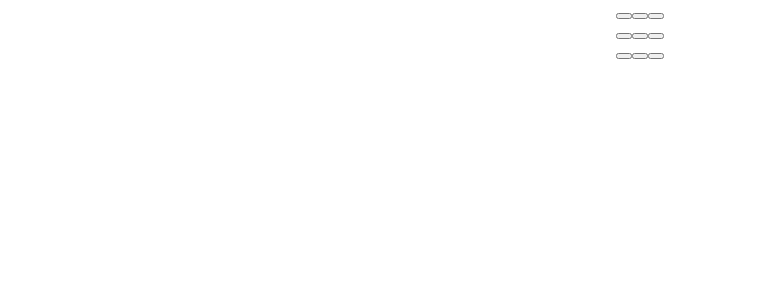
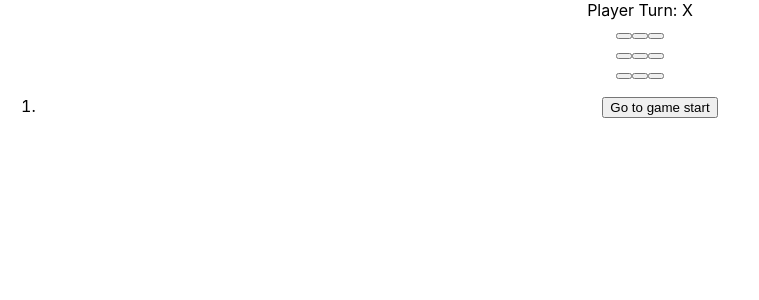
Before and after one commit to DJ-Lor/reacttictactoe, a React (Create React App) app: page / in a window 1280 px wide. Shown: the top 300 px of the page, without its empty margins (0-759 px from the left). Built offline with nearby package versions, Linux system fonts and the light colour scheme.

Commit message:
history logic

```diff
--- a/src/App.js
+++ b/src/App.js
@@ -1,5 +1,5 @@
-import './App.css';
-import Square from './components/Board';
+import './App.css'
+import GameParent from './components/GameParent';
 
 function App() {
 
@@ -7,7 +7,7 @@
   return (
     <div className="App">
 
-      <Square />
+      <GameParent />
 
     </div>
   );
--- a/src/components/Board.jsx
+++ b/src/components/Board.jsx
@@ -1,31 +1,41 @@
-import { useState } from "react";
 import Square from "./Square";
 import calculateWinner from "../helper/calculateWinner";
 
-export default function Board() {
-
-    const [ squares , setSquares ] = useState((Array(9).fill(null)));
-    const [ xIsNext, setXisNext ] = useState(true);
+export default function Board({xIsNext, squares, onPlay}) {
 
     function handleClick(i) {
 
-        if (squares[i] && calculateWinner(squares)) return
+        if (squares[i] || calculateWinner(squares)) {
+            return;
+        }
 
         const newSquares = squares.slice();
 
         if (xIsNext) {
             newSquares[i] = "X";
-            setSquares(newSquares);
-            setXisNext(!xIsNext);
+
         } else {
             newSquares[i] = "O";
-            setSquares(newSquares);
-            setXisNext(!xIsNext);
         }
+        onPlay(newSquares);
     }
+
+    const winner = calculateWinner(squares);
+    let status;
+
+    if (winner) {
+        status = "Winner:" + winner;
+    } else {
+        status = "Player Turn:" + (xIsNext? "  X" : "  O");
+    }
+
     return (
 
     <div>
+
+        <div className="status">
+            {status}
+        </div>
 
         <div className="board-row">
             <Square value={squares[0]} onSquareClick={() => handleClick(0)}/>
--- /dev/null
+++ b/src/components/GameParent.jsx
@@ -0,0 +1,46 @@
+import Board from "./Board";
+import { useState } from "react";
+
+export default function GameParent() {
+
+
+    const [ history, setHistory ] = useState([Array(9).fill(null)]);
+    const [currentMove, setCurrentMove] = useState(0)
+    const xIsNext = currentMove % 2 === 0;
+    const currentSquares = history[currentMove];
+
+    function handlePlay(newSquares){
+        const nextHistory = [...history.slice(0, currentMove + 1), newSquares];
+        setHistory(nextHistory);
+        setCurrentMove(nextHistory.length - 1);
+    }
+
+    function jumpTo(nextMove) {
+        setCurrentMove(nextMove);
+      }
+
+    const moves = history.map((squares, move) => {
+        let description;
+        if (move > 0) {
+          description = 'Go to move #' + move;
+        } else {
+          description = 'Go to game start';
+        }
+        return (
+          <li key={move}>
+            <button onClick={() => jumpTo(move)}>{description}</button>
+          </li>
+        );
+      });
+
+    return (
+      <div className="game">
+        <div className="game-board">
+          <Board xIsNext={xIsNext} squares={currentSquares} onPlay={handlePlay} />
+        </div>
+        <div className="game-info">
+          <ol>{moves}</ol>
+        </div>
+      </div>
+    );
+  }
--- a/src/helper/calculateWinner.jsx
+++ b/src/helper/calculateWinner.js
@@ -15,7 +15,7 @@
 
     for (let i = 0 ; i < winningRows.length ; i++) {
         const [a,b,c] = winningRows[i];
-        if (squares[a] && squares[a] && squares[b] && squares[a] === squares[c]){
+        if (squares[a] && squares[a] === squares[b] && squares[a] === squares[c]){
             return squares[a]
         }
     }
```
